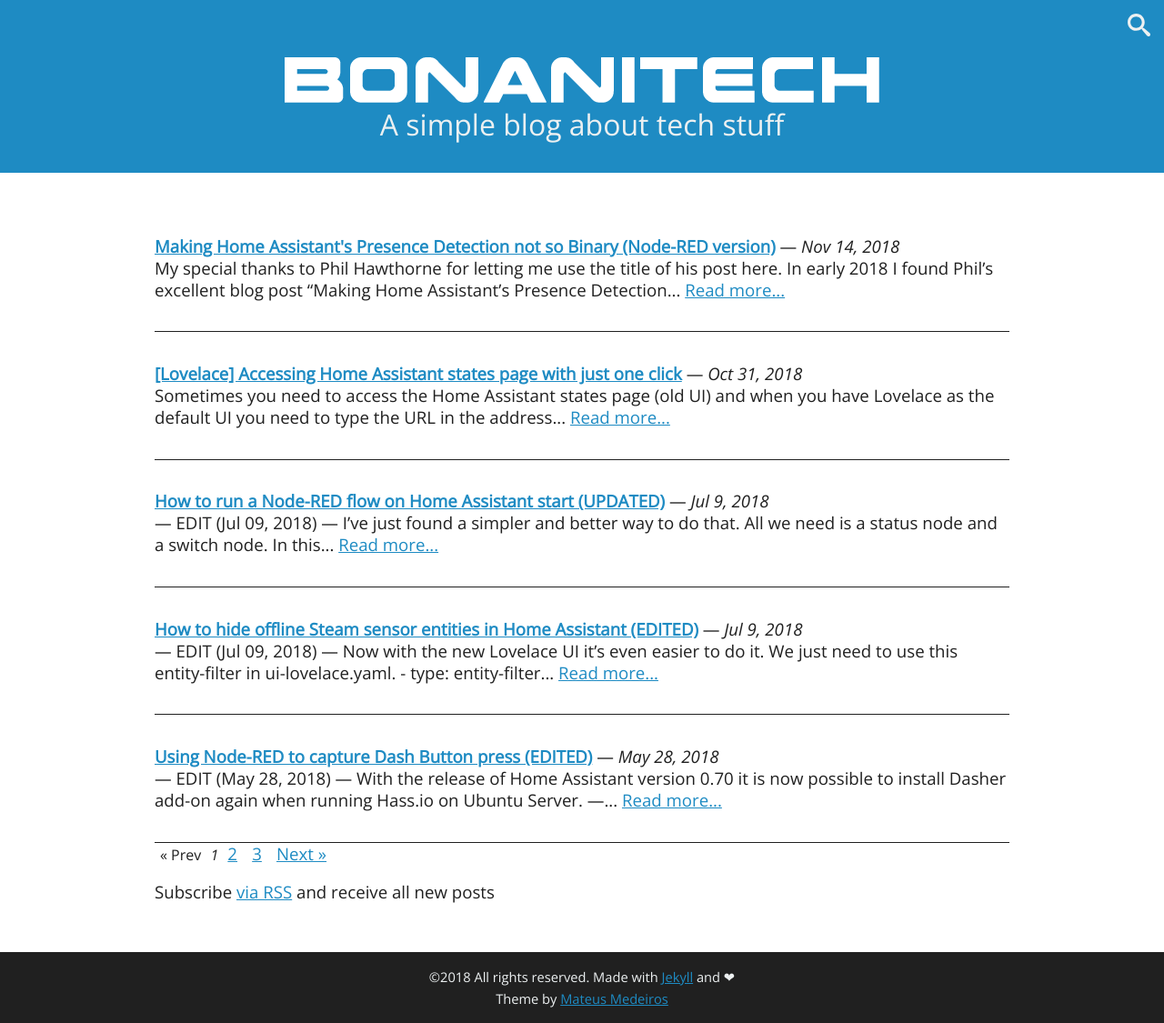
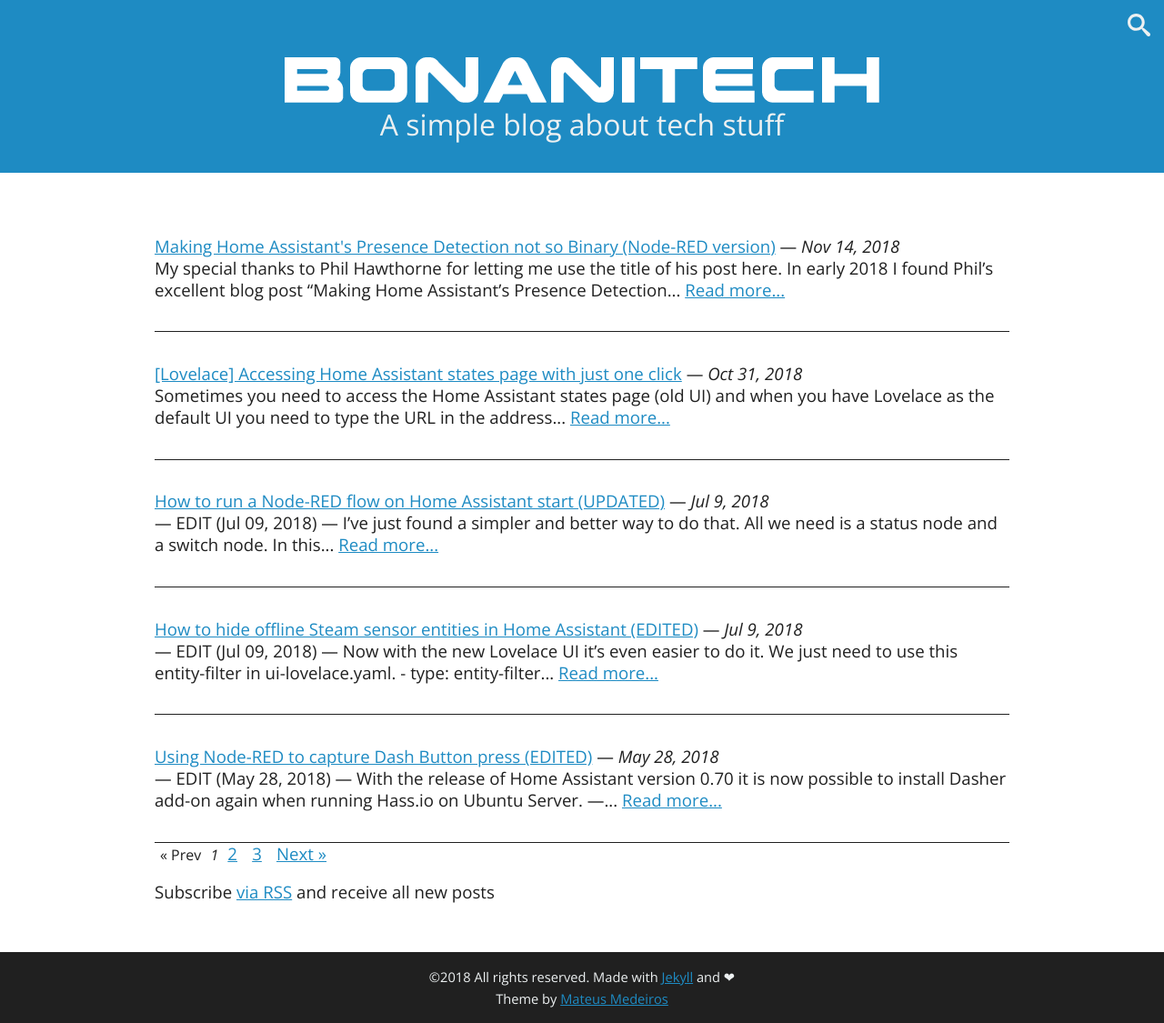
Before and after one commit to bonanitech/blog, a Jekyll site: the page built from index.html, in a window 1280 px wide. Shown: the whole page at 91% size. Built offline with Jekyll 4.4.1, drawn with Linux system fonts in a browser that asks for light colours; the list of posts is cut into pages by our own code.

Commit message:
:pencil: Removed bold style from post titles

```diff
--- a/index.html
+++ b/index.html
@@ -10,7 +10,7 @@ description: A simple blog about tech stuff
       {% for post in paginator.posts %}
         <li class="post-container">
 
-          <p> <b><a class="post-link" href="{{ post.permalink | prepend: site.baseurl }}">{{ post.title }}</a></b> — <span><i>{{ post.date | date: "%b %-d, %Y" }}</i></span><br />{{ post.content | strip_html | truncatewords: 30  }} <a href="{{ post.permalink | prepend: site.baseurl }}"> Read more... </a> </p>
+          <p> <a class="post-link" href="{{ post.permalink | prepend: site.baseurl }}">{{ post.title }}</a> — <span><i>{{ post.date | date: "%b %-d, %Y" }}</i></span><br />{{ post.content | strip_html | truncatewords: 30  }} <a href="{{ post.permalink | prepend: site.baseurl }}"> Read more... </a> </p>
 
         </li>
       {% endfor %}
```
